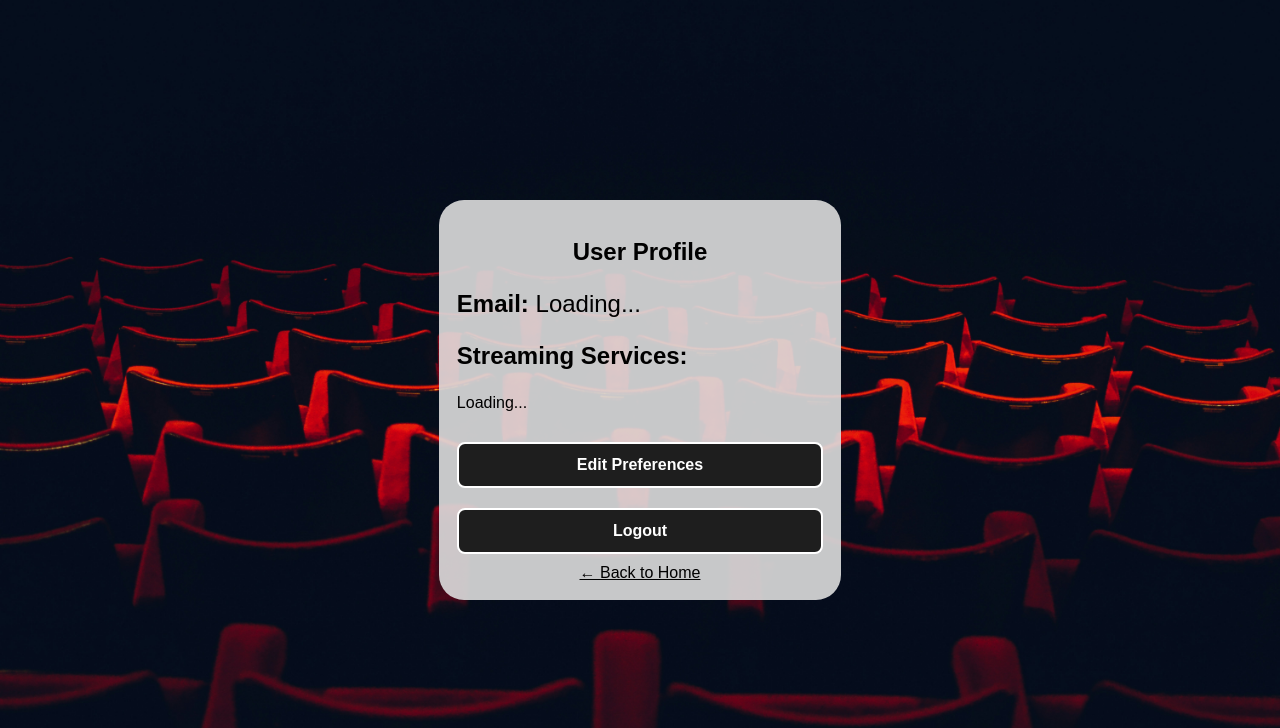
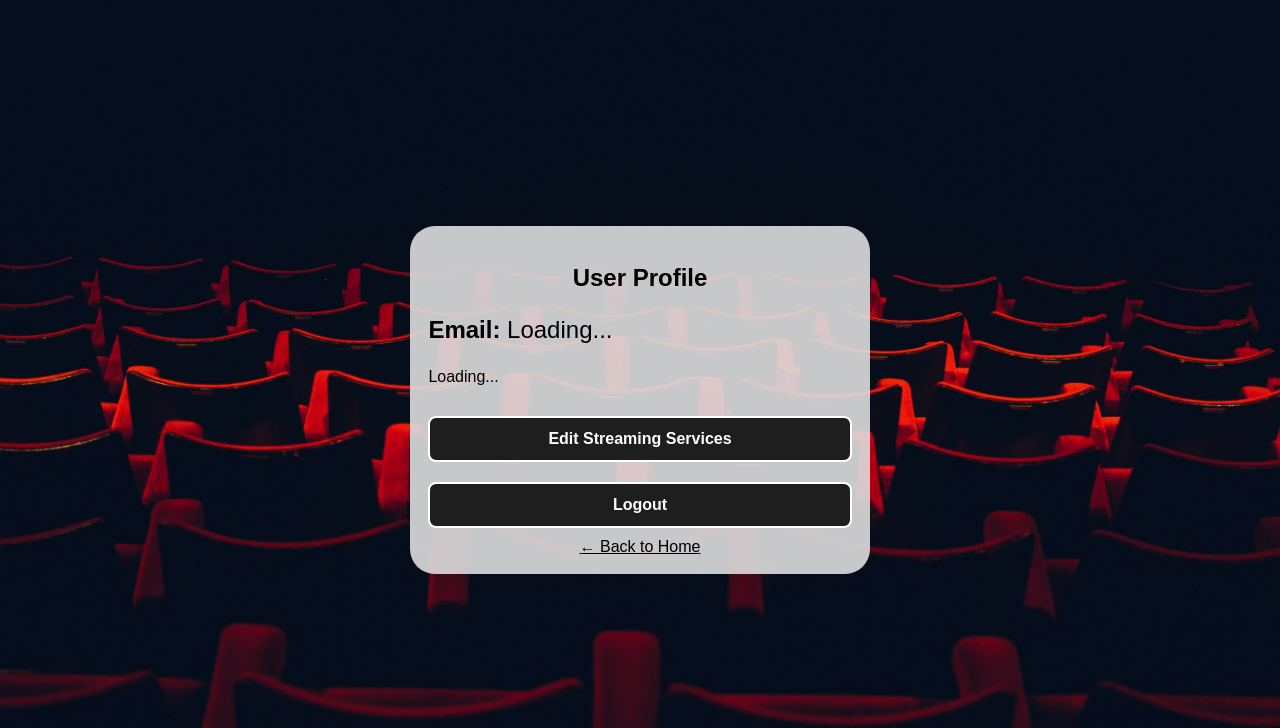
Before and after one commit to ulrichsene/UltimateMovieRecommendation, a Flask app: page /profile.html in a window 1280 px wide. Shown: the top 728 px of the page. Run offline with Flask 3, Linux system fonts and the light colour scheme; parts of the project's set-up code (start-up, migrations or seed data) failed here and were passed over; some libraries are stand-ins or nearby versions.

Commit message:
edit profile

```diff
--- a/templates/profile.html
+++ b/templates/profile.html
@@ -12,11 +12,10 @@
 
         <div id="user-info">
             <p style="color: black;"><strong>Email:</strong> <span id="user-email">Loading...</span></p>
-            <p style="color: black;"><strong>Streaming Services:</strong></p>
             <ul style="color: black;" id="streaming-list">Loading...</ul>
         </div>
 
-        <button id="edit-preferences">Edit Preferences</button>
+        <button id="edit-preferences">Edit Streaming Services</button>
         <button id="logout">Logout</button>
 
         <a style="color: black;" href="home.html" class="back-btn">&#x2190 Back to Home</a>
```
